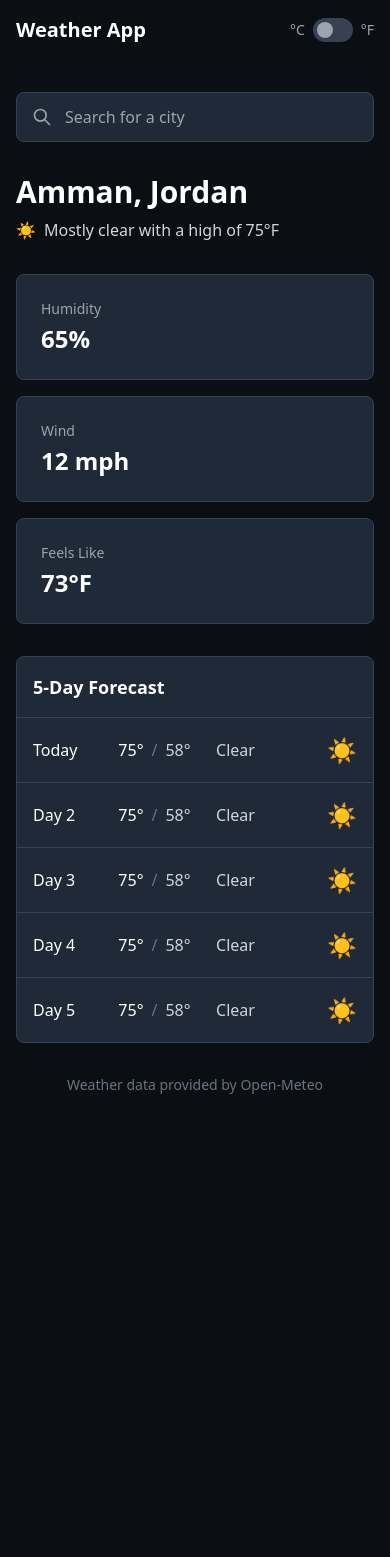
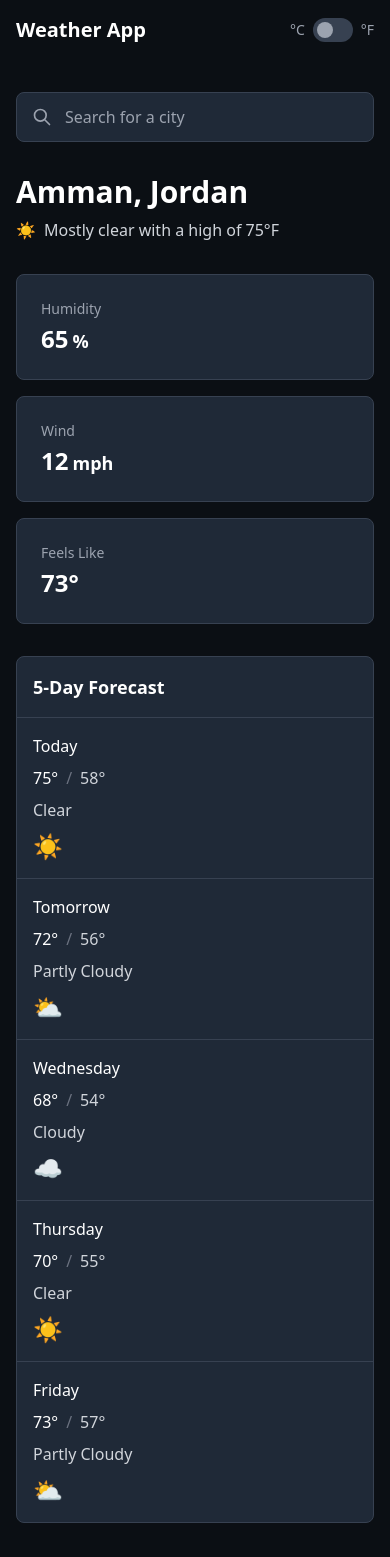
Before and after one commit to yosefdabbas22/weather-app, a Next.js app: page / in a window 390 px wide. Shown: the top 1557 px of the page. Before the commit the page ends 1127 px from the top, so only its background shows below. Built offline with nearby package versions, Linux system fonts and the light colour scheme.

Commit message:
feat: build UI components and responsive layout

```diff
--- a/app/page.tsx
+++ b/app/page.tsx
@@ -1,4 +1,27 @@
+'use client'
+
+import { useState } from 'react'
+import SearchBar from '@/components/SearchBar'
+import StatCard from '@/components/StatCard'
+import ForecastTable, { type ForecastDay } from '@/components/ForecastTable'
+
+// Mock data - will be replaced with API data later
+const mockForecast: ForecastDay[] = [
+  { day: 'Today', high: '75°', low: '58°', condition: 'Clear', icon: '☀️' },
+  { day: 'Tomorrow', high: '72°', low: '56°', condition: 'Partly Cloudy', icon: '⛅' },
+  { day: 'Wednesday', high: '68°', low: '54°', condition: 'Cloudy', icon: '☁️' },
+  { day: 'Thursday', high: '70°', low: '55°', condition: 'Clear', icon: '☀️' },
+  { day: 'Friday', high: '73°', low: '57°', condition: 'Partly Cloudy', icon: '⛅' },
+]
+
 export default function Home() {
+  const [searchValue, setSearchValue] = useState('')
+
+  const handleSearchSubmit = () => {
+    // Will be implemented in Step 4
+    console.log('Searching for:', searchValue)
+  }
+
   return (
     <div className="min-h-screen bg-[#0b0f14] flex flex-col">
       {/* Top Bar */}
@@ -21,30 +44,11 @@ export default function Home() {
       <main className="flex-1 flex items-center justify-center px-4 sm:px-6 lg:px-8 py-8">
         <div className="w-full max-w-4xl mx-auto">
           {/* Search Bar */}
-          <div className="mb-8">
-            <div className="relative">
-              <div className="absolute inset-y-0 left-0 pl-4 flex items-center pointer-events-none">
-                <svg
-                  className="w-5 h-5 text-gray-400"
-                  fill="none"
-                  stroke="currentColor"
-                  viewBox="0 0 24 24"
-                >
-                  <path
-                    strokeLinecap="round"
-                    strokeLinejoin="round"
-                    strokeWidth={2}
-                    d="M21 21l-6-6m2-5a7 7 0 11-14 0 7 7 0 0114 0z"
-                  />
-                </svg>
-              </div>
-              <input
-                type="text"
-                placeholder="Search for a city"
-                className="w-full pl-12 pr-4 py-3 bg-gray-800 border border-gray-700 rounded-lg text-white placeholder-gray-400 focus:outline-none focus:ring-2 focus:ring-blue-500 focus:border-transparent"
-              />
-            </div>
-          </div>
+          <SearchBar
+            value={searchValue}
+            onChange={setSearchValue}
+            onSubmit={handleSearchSubmit}
+          />
 
           {/* City Title */}
           <h2 className="text-3xl sm:text-4xl font-bold text-white mb-2">
@@ -59,49 +63,13 @@ export default function Home() {
 
           {/* Stat Cards */}
           <div className="grid grid-cols-1 sm:grid-cols-3 gap-4 mb-8">
-            <div className="bg-gray-800 rounded-lg p-6 border border-gray-700">
-              <div className="text-sm text-gray-400 mb-1">Humidity</div>
-              <div className="text-2xl font-semibold text-white">65%</div>
-            </div>
-            <div className="bg-gray-800 rounded-lg p-6 border border-gray-700">
-              <div className="text-sm text-gray-400 mb-1">Wind</div>
-              <div className="text-2xl font-semibold text-white">12 mph</div>
-            </div>
-            <div className="bg-gray-800 rounded-lg p-6 border border-gray-700">
-              <div className="text-sm text-gray-400 mb-1">Feels Like</div>
-              <div className="text-2xl font-semibold text-white">73°F</div>
-            </div>
+            <StatCard label="Humidity" value={65} unit="%" />
+            <StatCard label="Wind" value={12} unit="mph" />
+            <StatCard label="Feels Like" value="73°" />
           </div>
 
           {/* 5-Day Forecast Table */}
-          <div className="bg-gray-800 rounded-lg border border-gray-700 overflow-hidden mb-8">
-            <div className="p-4 border-b border-gray-700">
-              <h3 className="text-lg font-semibold text-white">5-Day Forecast</h3>
-            </div>
-            <div className="divide-y divide-gray-700">
-              {[1, 2, 3, 4, 5].map((day) => (
-                <div
-                  key={day}
-                  className="p-4 flex items-center justify-between hover:bg-gray-750 transition-colors"
-                >
-                  <div className="flex-1">
-                    <div className="text-white font-medium">
-                      {day === 1 ? 'Today' : `Day ${day}`}
-                    </div>
-                  </div>
-                  <div className="flex-1 text-center text-gray-300">
-                    <span className="text-white font-medium">75°</span>
-                    <span className="mx-2 text-gray-500">/</span>
-                    <span>58°</span>
-                  </div>
-                  <div className="flex-1 text-center text-gray-300">Clear</div>
-                  <div className="flex-1 text-right">
-                    <span className="text-2xl">☀️</span>
-                  </div>
-                </div>
-              ))}
-            </div>
-          </div>
+          <ForecastTable forecast={mockForecast} />
 
           {/* Footer */}
           <footer className="text-center text-gray-500 text-sm">
--- /dev/null
+++ b/components/ForecastRow.tsx
@@ -0,0 +1,34 @@
+interface ForecastRowProps {
+  day: string
+  high: number | string
+  low: number | string
+  condition: string
+  icon: string
+}
+
+export default function ForecastRow({
+  day,
+  high,
+  low,
+  condition,
+  icon,
+}: ForecastRowProps) {
+  return (
+    <div className="p-4 flex flex-col sm:flex-row items-start sm:items-center justify-between gap-2 sm:gap-4 hover:bg-gray-750 transition-colors">
+      <div className="flex-1 min-w-[80px]">
+        <div className="text-white font-medium">{day}</div>
+      </div>
+      <div className="flex-1 text-center sm:text-left text-gray-300">
+        <span className="text-white font-medium">{high}</span>
+        <span className="mx-2 text-gray-500">/</span>
+        <span>{low}</span>
+      </div>
+      <div className="flex-1 text-center sm:text-left text-gray-300">{condition}</div>
+      <div className="flex-1 text-right">
+        <span className="text-2xl" aria-label={condition}>
+          {icon}
+        </span>
+      </div>
+    </div>
+  )
+}
--- /dev/null
+++ b/components/ForecastTable.tsx
@@ -0,0 +1,28 @@
+import ForecastRow from './ForecastRow'
+
+export interface ForecastDay {
+  day: string
+  high: number | string
+  low: number | string
+  condition: string
+  icon: string
+}
+
+interface ForecastTableProps {
+  forecast: ForecastDay[]
+}
+
+export default function ForecastTable({ forecast }: ForecastTableProps) {
+  return (
+    <div className="bg-gray-800 rounded-lg border border-gray-700 overflow-hidden mb-8">
+      <div className="p-4 border-b border-gray-700">
+        <h3 className="text-lg font-semibold text-white">5-Day Forecast</h3>
+      </div>
+      <div className="divide-y divide-gray-700">
+        {forecast.map((day, index) => (
+          <ForecastRow key={index} {...day} />
+        ))}
+      </div>
+    </div>
+  )
+}
--- /dev/null
+++ b/components/SearchBar.tsx
@@ -0,0 +1,50 @@
+interface SearchBarProps {
+  value: string
+  onChange: (value: string) => void
+  onSubmit?: () => void
+  placeholder?: string
+}
+
+export default function SearchBar({
+  value,
+  onChange,
+  onSubmit,
+  placeholder = 'Search for a city',
+}: SearchBarProps) {
+  const handleKeyDown = (e: React.KeyboardEvent<HTMLInputElement>) => {
+    if (e.key === 'Enter' && onSubmit) {
+      onSubmit()
+    }
+  }
+
+  return (
+    <div className="mb-8">
+      <div className="relative">
+        <div className="absolute inset-y-0 left-0 pl-4 flex items-center pointer-events-none">
+          <svg
+            className="w-5 h-5 text-gray-400"
+            fill="none"
+            stroke="currentColor"
+            viewBox="0 0 24 24"
+          >
+            <path
+              strokeLinecap="round"
+              strokeLinejoin="round"
+              strokeWidth={2}
+              d="M21 21l-6-6m2-5a7 7 0 11-14 0 7 7 0 0114 0z"
+            />
+          </svg>
+        </div>
+        <input
+          type="text"
+          value={value}
+          onChange={(e) => onChange(e.target.value)}
+          onKeyDown={handleKeyDown}
+          placeholder={placeholder}
+          className="w-full pl-12 pr-4 py-3 bg-gray-800 border border-gray-700 rounded-lg text-white placeholder-gray-400 focus:outline-none focus:ring-2 focus:ring-blue-500 focus:border-transparent"
+          aria-label="Search for a city"
+        />
+      </div>
+    </div>
+  )
+}
--- /dev/null
+++ b/components/StatCard.tsx
@@ -0,0 +1,17 @@
+interface StatCardProps {
+  label: string
+  value: string | number
+  unit?: string
+}
+
+export default function StatCard({ label, value, unit }: StatCardProps) {
+  return (
+    <div className="bg-gray-800 rounded-lg p-6 border border-gray-700">
+      <div className="text-sm text-gray-400 mb-1">{label}</div>
+      <div className="text-2xl font-semibold text-white">
+        {value}
+        {unit && <span className="ml-1 text-lg">{unit}</span>}
+      </div>
+    </div>
+  )
+}
```
